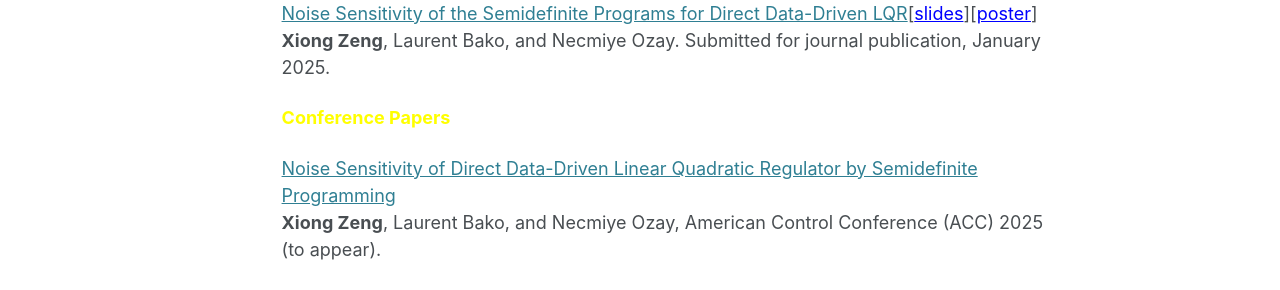
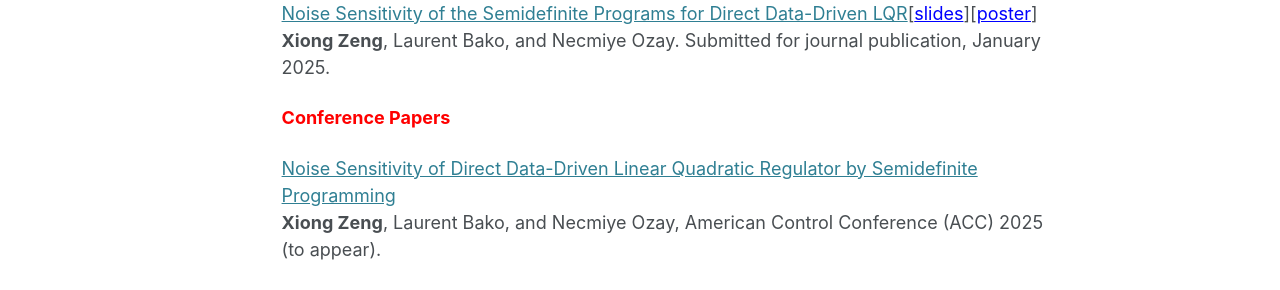
Before and after one commit to zengxiong111/zengxiong.github.io, a Jekyll site: the page built from _pages/about.md, in a window 1280 px wide. Shown: the part 530-820 px from the top of the page. Built offline with Jekyll 4.4.1, drawn with Linux system fonts in a browser that asks for light colours; some web fonts are replaced.

Commit message:
Update about.md

```diff
--- a/_pages/about.md
+++ b/_pages/about.md
@@ -24,7 +24,7 @@ I'm a fourth-year Ph.D. student in UMich EECS department starting in 2021 Fall.
 **Xiong Zeng**, Laurent Bako, and Necmiye Ozay. Submitted for journal publication, January 2025.
 
 
- <span style="color:yellow">**Conference Papers**</span>
+ <span style="color:red">**Conference Papers**</span>
 
 
  [Noise Sensitivity of Direct Data-Driven Linear Quadratic Regulator by Semidefinite Programming](https://web.eecs.umich.edu/~necmiye/pubs/ZengBO_acc25.pdf)<br>
```
